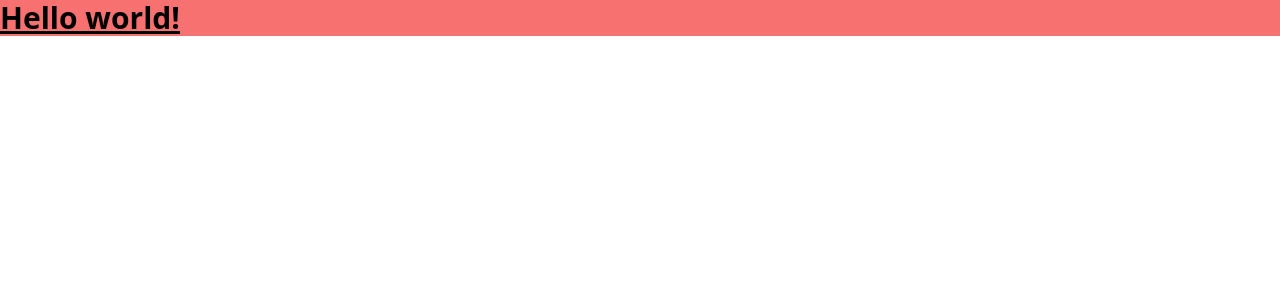
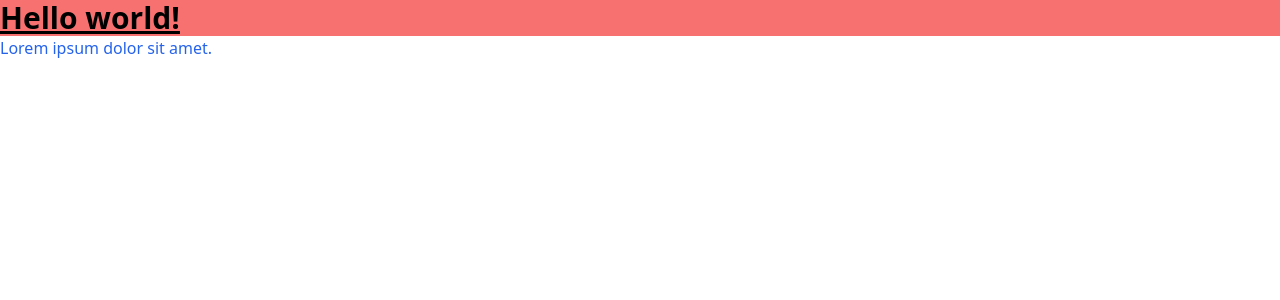
Before and after one commit to Ahmadreza-Mohammadi/organic-shop-next, a Next.js app: page / in a window 1280 px wide. Shown: the top 300 px of the page. Built offline with nearby package versions, Linux system fonts and the light colour scheme.

Commit message:
components folder added

```diff
--- a/src/app/page.tsx
+++ b/src/app/page.tsx
@@ -1,5 +1,8 @@
 export default function Home() {
   return (
+    <>
     <h1 className="text-3xl font-bold underline bg-red-400">Hello world!</h1>
+    <p className="text-blue-600">Lorem ipsum dolor sit amet.</p>
+    </>
   );
 }
```
